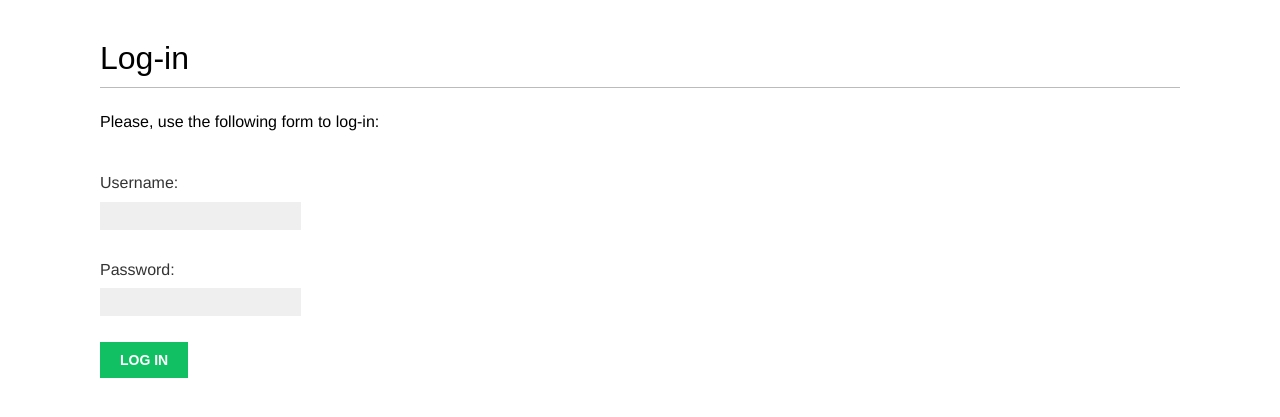
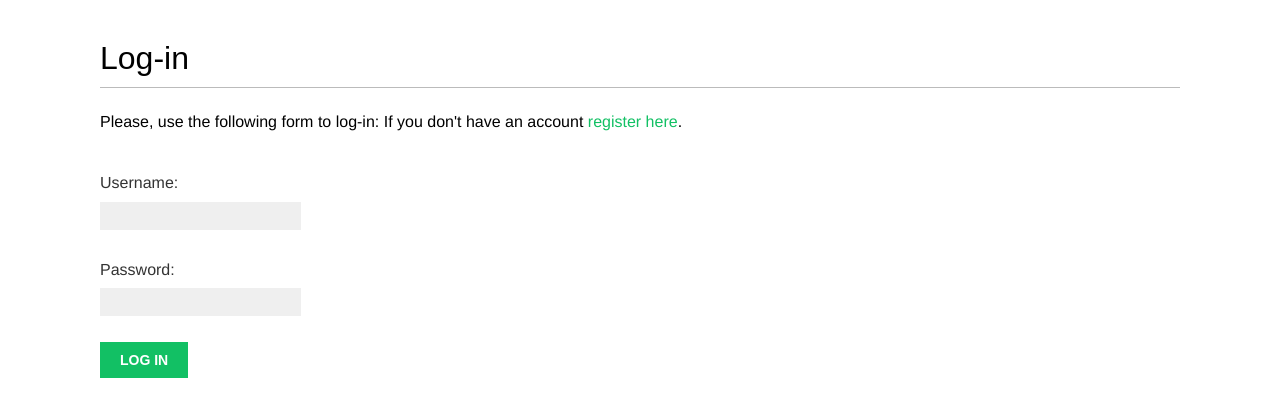
Before and after one commit to Grupa3SDA/weather_app, a Django app: template end_app/accounts/templates/accounts/login.html in a window 1280 px wide. Shown: the part 47-464 px from the top of the page. Run offline with Django 4.2, Linux system fonts and the light colour scheme; the template is opened without the code that fills it: values that come from a table or form of the project are taken from there, others are empty; some web fonts are replaced.

Commit message:
Refactor login.html

```diff
--- a/end_app/accounts/templates/accounts/login.html
+++ b/end_app/accounts/templates/accounts/login.html
@@ -4,7 +4,10 @@
 
 {% block content %}
   <h1>Log-in</h1>
-  <p>Please, use the following form to log-in:</p>
+  <p>
+    Please, use the following form to log-in:
+    If you don't have an account <a href="{% url 'register' %}">register here</a>.
+  </p>
   <form method="post">
     {{ form.as_p }}
     {% csrf_token %}
```
